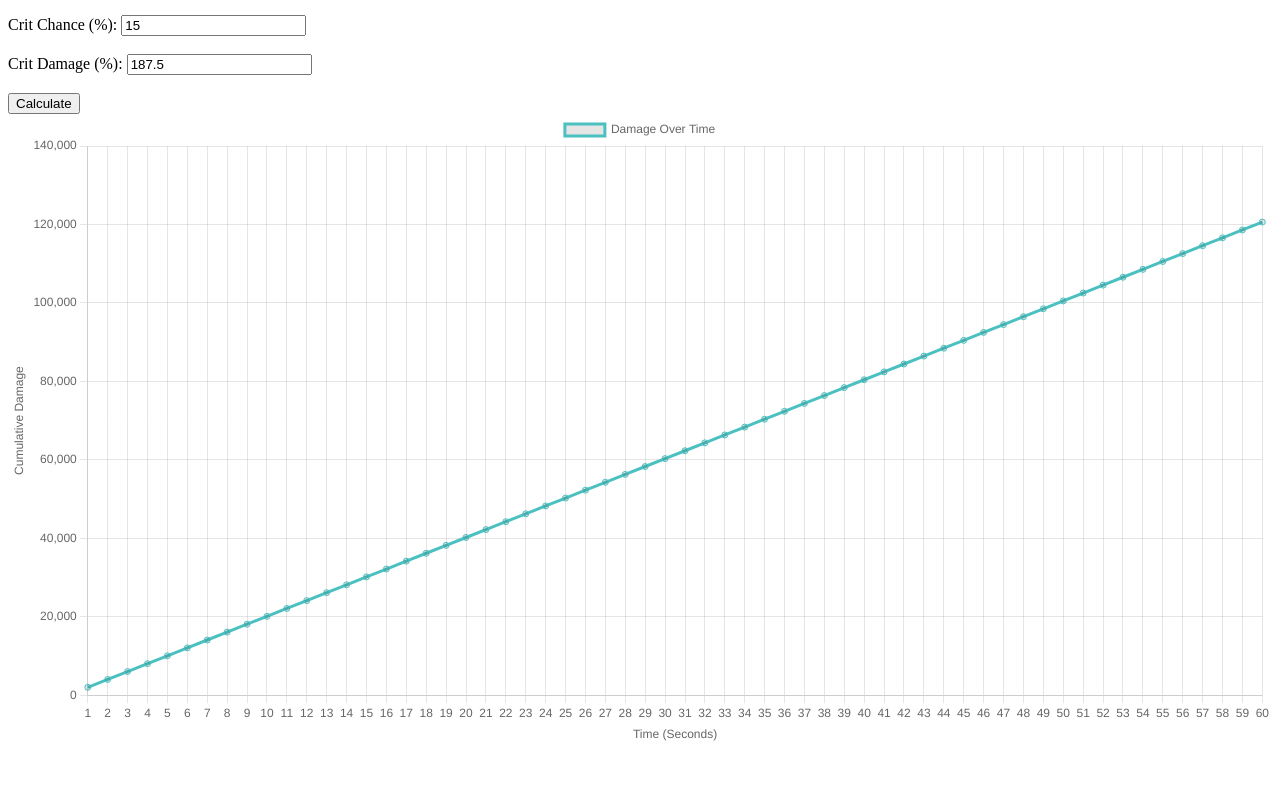
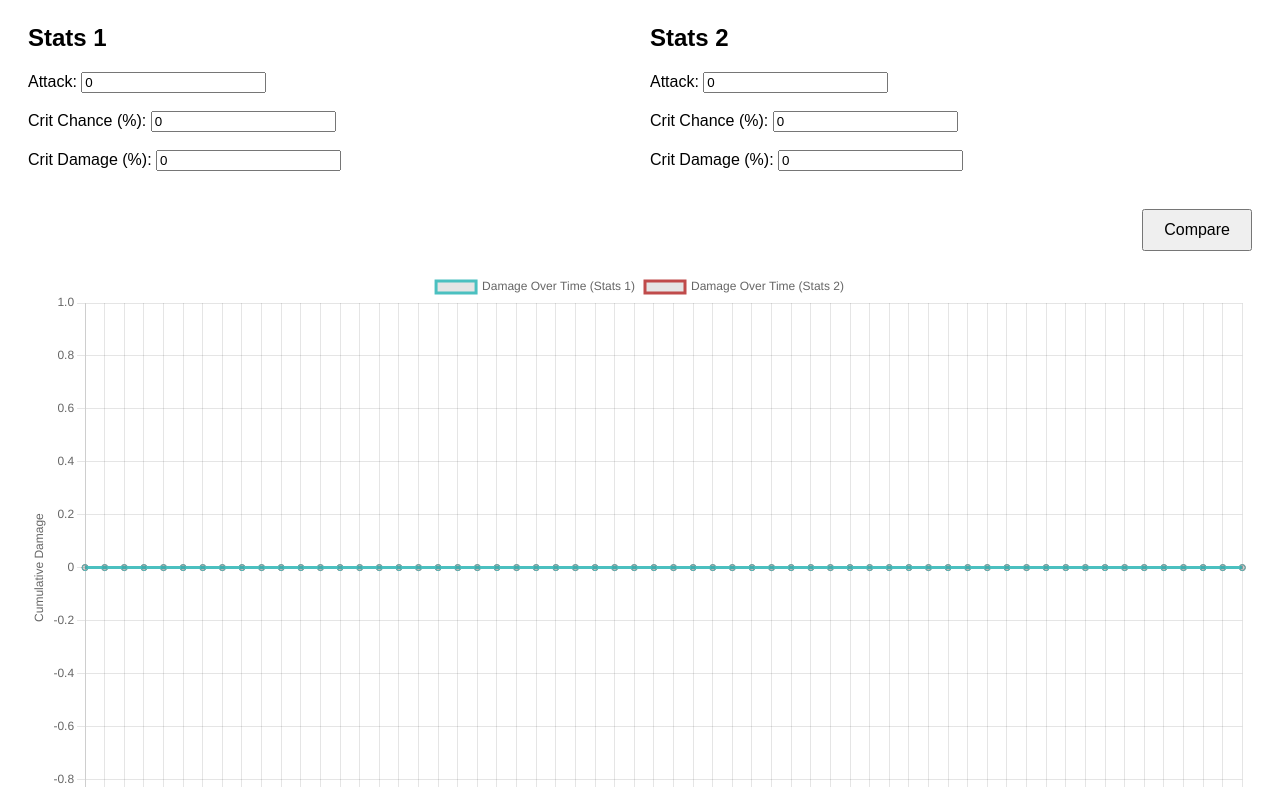
Before and after one commit to michaelthongweiwen/PerfectOven, a plain HTML site: page index.html in a window 1280 px wide. Shown: the part 104-891 px from the top of the page. Before the commit the page ends 858 px from the top, so only its background shows below. Drawn offline with nearby package versions, Linux system fonts and the light colour scheme.

Commit message:
Add second input set
allows easy comparison of 2 sets of stats on the line graph

```diff
--- a/index.html
+++ b/index.html
@@ -5,18 +5,37 @@
     <meta name="viewport" content="width=device-width, initial-scale=1.0">
     <title>Perfect Oven</title>
     <script src="https://cdn.jsdelivr.net/npm/chart.js"></script>
+    <link rel="stylesheet" href="styles.css">
 </head>
 <body>
     <h1>Perfect Oven</h1>
-    <form id="damage-form">
-        <label for="attack">Attack:</label>
-        <input type="number" id="attack" name="attack" value="1777"><br><br>
-        <label for="crit-chance">Crit Chance (%):</label>
-        <input type="number" id="crit-chance" name="crit-chance" value="15"><br><br>
-        <label for="crit-damage">Crit Damage (%):</label>
-        <input type="number" id="crit-damage" name="crit-damage" value="187.5"><br><br>
-        <button type="button" onclick="updateGraph()">Calculate</button>
-    </form>
+    <div class="form-container">
+        <!-- First input set -->
+        <div class="column">
+            <h2>Stats 1</h2>
+            <label for="attack1">Attack:</label>
+            <input type="number" id="attack1" name="attack1" value="0"><br><br>
+            <label for="crit-chance1">Crit Chance (%):</label>
+            <input type="number" id="crit-chance1" name="crit-chance1" value="0"><br><br>
+            <label for="crit-damage1">Crit Damage (%):</label>
+            <input type="number" id="crit-damage1" name="crit-damage1" value="0"><br><br>
+        </div>
+
+        <!-- Second input set -->
+        <div class="column">
+            <h2>Stats 2</h2>
+            <label for="attack2">Attack:</label>
+            <input type="number" id="attack2" name="attack2" value="0"><br><br>
+            <label for="crit-chance2">Crit Chance (%):</label>
+            <input type="number" id="crit-chance2" name="crit-chance2" value="0"><br><br>
+            <label for="crit-damage2">Crit Damage (%):</label>
+            <input type="number" id="crit-damage2" name="crit-damage2" value="0"><br><br>
+        </div>
+    </div>
+
+    <div class="button-container">
+        <button type="button" onclick="updateGraph()">Compare</button>
+    </div>
 
     <canvas id="damageChart"></canvas>
 
--- a/script.js
+++ b/script.js
@@ -8,30 +8,46 @@ function calculateDamageOverTime(attack, critChance, critDamage, duration = 60)
 }
 
 function updateGraph() {
-    let attack = parseFloat(document.getElementById('attack').value);
-    let critChance = parseFloat(document.getElementById('crit-chance').value);
-    let critDamage = parseFloat(document.getElementById('crit-damage').value);
+    // Get input values for first set
+    let attack1 = parseFloat(document.getElementById('attack1').value);
+    let critChance1 = parseFloat(document.getElementById('crit-chance1').value);
+    let critDamage1 = parseFloat(document.getElementById('crit-damage1').value);
 
-    let damageOverTime = calculateDamageOverTime(attack, critChance, critDamage);
+    // Get input values for second set
+    let attack2 = parseFloat(document.getElementById('attack2').value);
+    let critChance2 = parseFloat(document.getElementById('crit-chance2').value);
+    let critDamage2 = parseFloat(document.getElementById('crit-damage2').value);
+
+    // Calculate damage over time for both sets
+    let damageOverTime1 = calculateDamageOverTime(attack1, critChance1, critDamage1);
+    let damageOverTime2 = calculateDamageOverTime(attack2, critChance2, critDamage2);
 
     let ctx = document.getElementById('damageChart').getContext('2d');
 
-    // Destroy the previous chart instance if it exists and is a Chart instance
+    // Destroy the previous chart instance if it exists
     if (window.damageChart instanceof Chart) {
         window.damageChart.destroy();
     }
 
-    // Create a new chart instance
+    // Create a new chart instance with two datasets
     window.damageChart = new Chart(ctx, {
         type: 'line',
         data: {
             labels: Array.from({length: 60}, (_, i) => i + 1),
-            datasets: [{
-                label: 'Damage Over Time',
-                data: damageOverTime,
-                borderColor: 'rgba(75, 192, 192, 1)',
-                fill: false
-            }]
+            datasets: [
+                {
+                    label: 'Damage Over Time (Stats 1)',
+                    data: damageOverTime1,
+                    borderColor: 'rgba(75, 192, 192, 1)',
+                    fill: false
+                },
+                {
+                    label: 'Damage Over Time (Stats 2)',
+                    data: damageOverTime2,
+                    borderColor: 'rgba(192, 75, 75, 1)',
+                    fill: false
+                }
+            ]
         },
         options: {
             scales: {
--- a/styles.css
+++ b/styles.css
@@ -3,8 +3,35 @@ body {
     padding: 20px;
 }
 
-form {
+.form-container {
+    display: flex;
+    justify-content: space-between;
     margin-bottom: 20px;
+}
+
+.column {
+    flex: 1;
+    margin-right: 20px;
+}
+
+.column:last-child {
+    margin-right: 0;
+}
+
+.button-container {
+    display: flex;
+    justify-content: flex-end; /* Align button to the right */
+    margin-bottom: 20px;
+}
+
+button {
+    padding: 10px 20px;
+    font-size: 16px;
+    cursor: pointer;
+}
+
+h1 {
+    text-align: center;
 }
 
 canvas {
```
